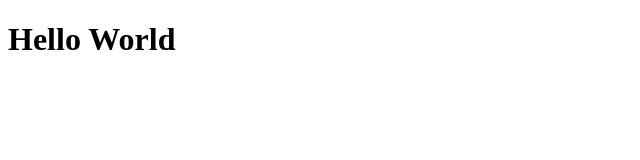
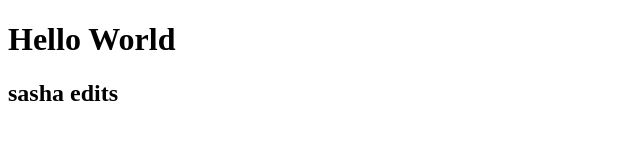
Before and after one commit to dp08/Gitclass2, a plain HTML site: page index.html in a window 1280 px wide. Shown: the whole page, without its empty margins (0-640 px from the left). Drawn offline with Linux system fonts and the light colour scheme.

Commit message:
add sasha edits

```diff
--- a/index.html
+++ b/index.html
@@ -6,5 +6,6 @@
 
 <body>
 	<h1> Hello World </h1>
+	<h2> sasha edits </h2>
 </body>
 </html>
```
